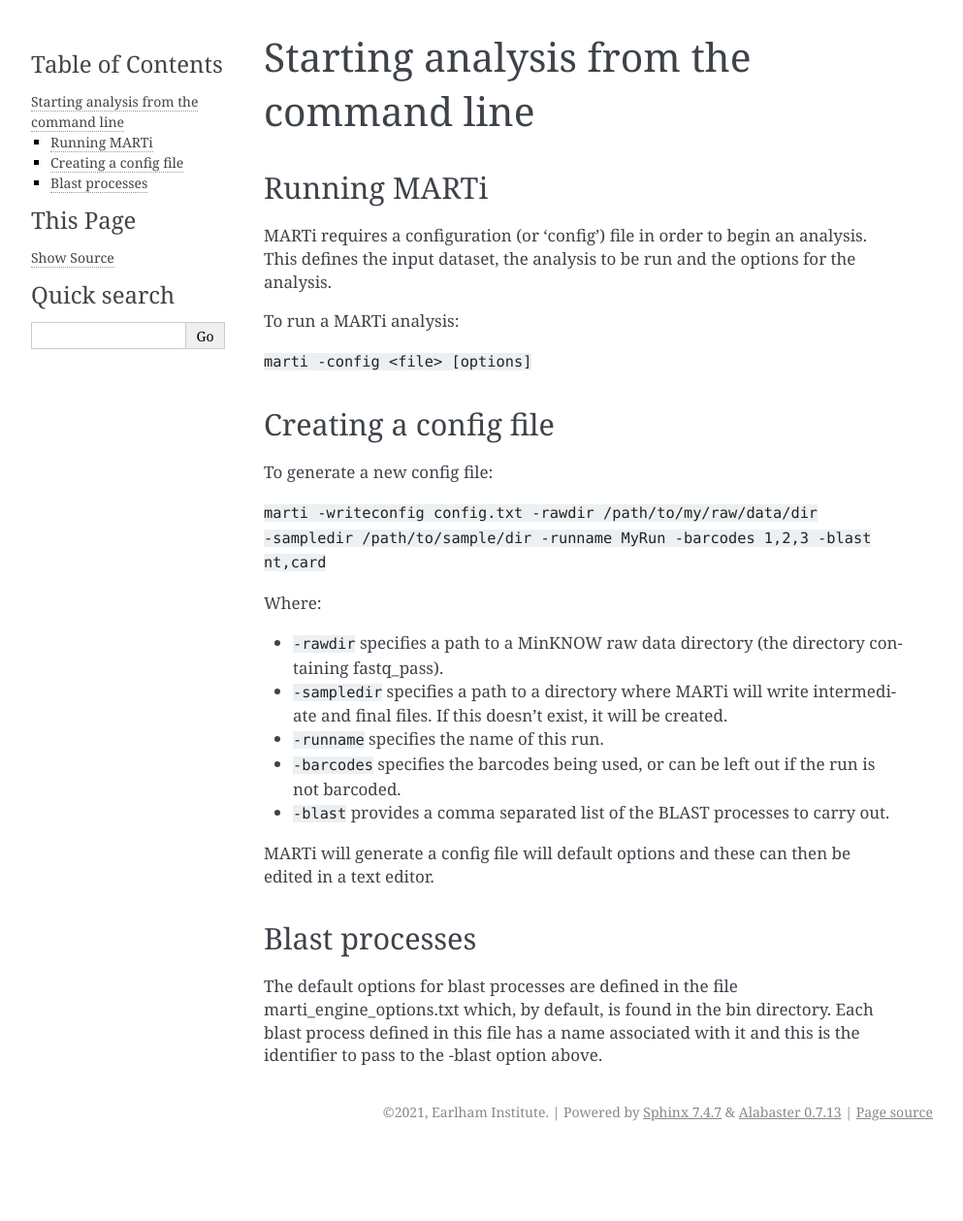
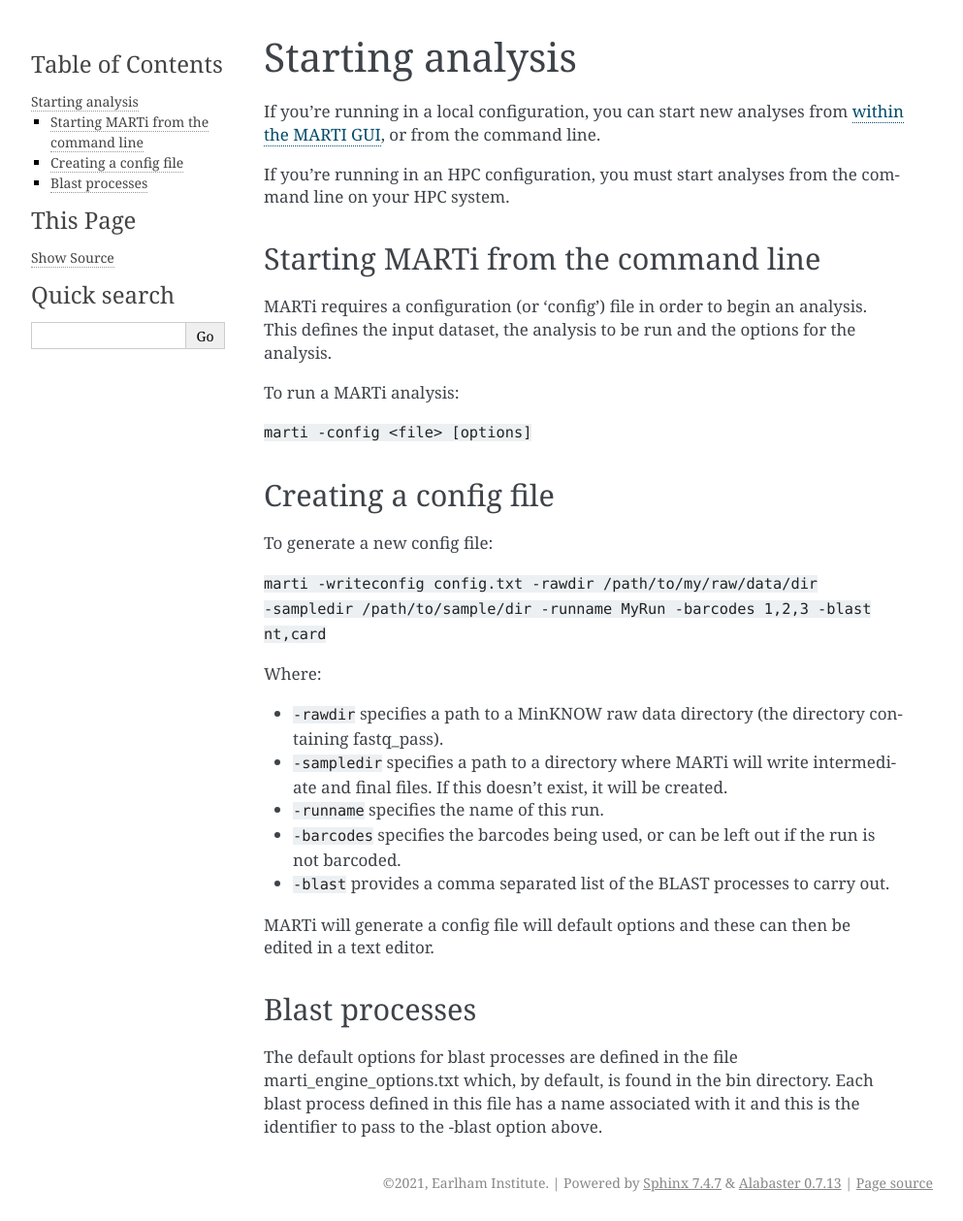
Before and after one commit to richardmleggett/MARTi, a Sphinx documentation site: the page built from docs/source/cmdline.rst, in a window 1280 px wide. Shown: the whole page at 97% size, without its empty margins (148-1141 px from the left). Built offline with Sphinx 7.4.7, drawn with Linux system fonts in a browser that asks for light colours; formulas are drawn with MathJax 3; before the commit the page ends 1186 px from its top, so only the background shows below that.

Commit message:
Docs update

```diff
--- a/docs/source/cmdline.rst
+++ b/docs/source/cmdline.rst
@@ -1,10 +1,14 @@
 .. _cmdline:
 
-Starting analysis from the command line
-=======================================
+Starting analysis
+=================
 
-Running MARTi
--------------
+If you're running in a local configuration, you can start new analyses from :ref:`within the MARTI GUI<startinganalysis>`, or from the command line.
+
+If you're running in an HPC configuration, you must start analyses from the command line on your HPC system.
+
+Starting MARTi from the command line
+------------------------------------
 
 MARTi requires a configuration (or 'config') file in order to begin an analysis. This defines the input dataset, the analysis to be run and the options for the analysis.
 
--- a/docs/source/compare.rst
+++ /dev/null
@@ -1,6 +0,0 @@
-.. _compare:
-
-The Compare page
-================
-
-Coming soon.
--- a/docs/source/dashboard.rst
+++ /dev/null
@@ -1,6 +0,0 @@
-.. _dashboard:
-
-The Dashboard
-=============
-
-Coming soon.
--- a/docs/source/gui.rst
+++ b/docs/source/gui.rst
@@ -14,5 +14,6 @@
 The Compare page
 ----------------
 
+.. _startinganalysis:
 Starting analysis
 -----------------
--- a/docs/source/index.rst
+++ b/docs/source/index.rst
@@ -8,12 +8,12 @@
    installation
    running
    cmdline
+   gui
    configfiles
-   gui
    faqs
    history
 
-MARTi is a software package designed for performing real-time analysis of metagenomic samples using nanopore sequencing. If you're not working in real-time, MARTi may still be a quick and easy analysis soultion for you. And if you're not using nanopore sequencing, you may still benefit from using MARTi to analyse your data.
+MARTi is a software package designed for performing real-time analysis of metagenomic samples using nanopore sequencing. If you're not working in real-time, MARTi may still be a quick and easy analysis solution for you. And if you're not using nanopore sequencing, you may still benefit from using MARTi to analyse your data.
 
 Getting MARTi
 =============
--- a/docs/source/samples.rst
+++ /dev/null
@@ -1,6 +0,0 @@
-.. _samples:
-
-The Samples page
-================
-
-Coming soon.
```
